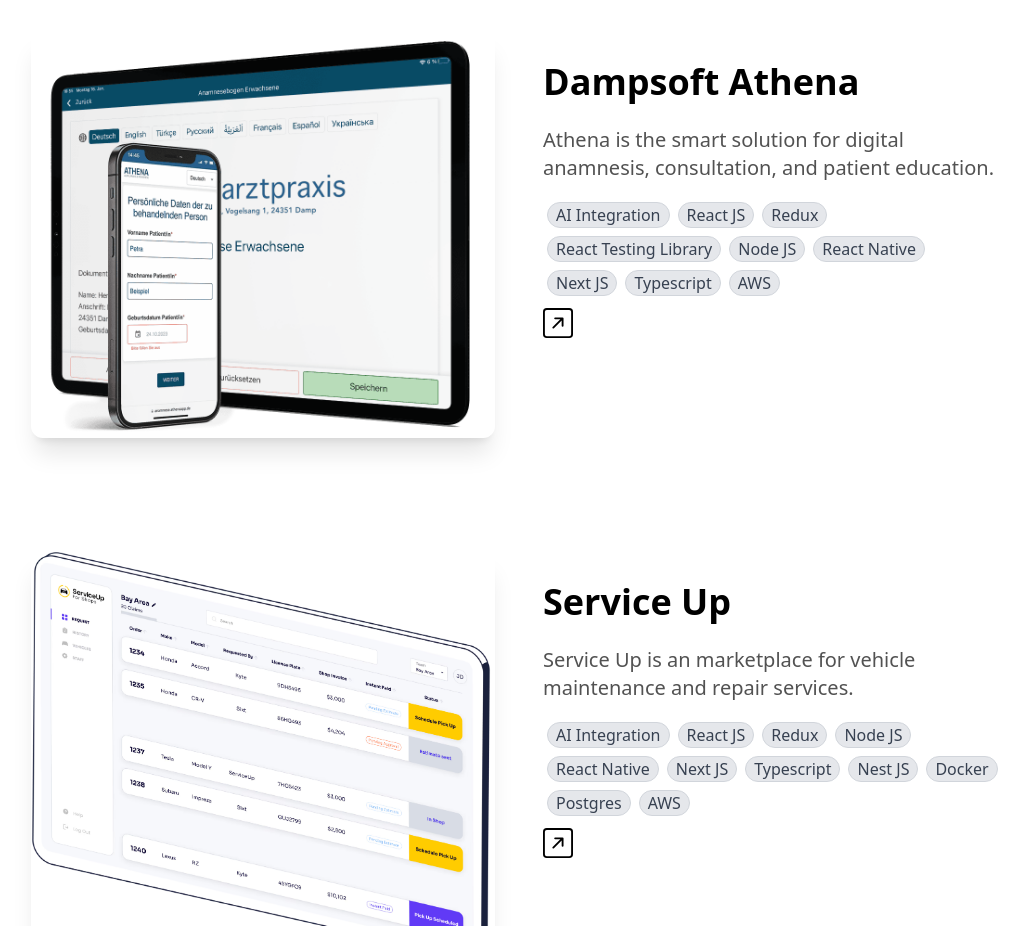
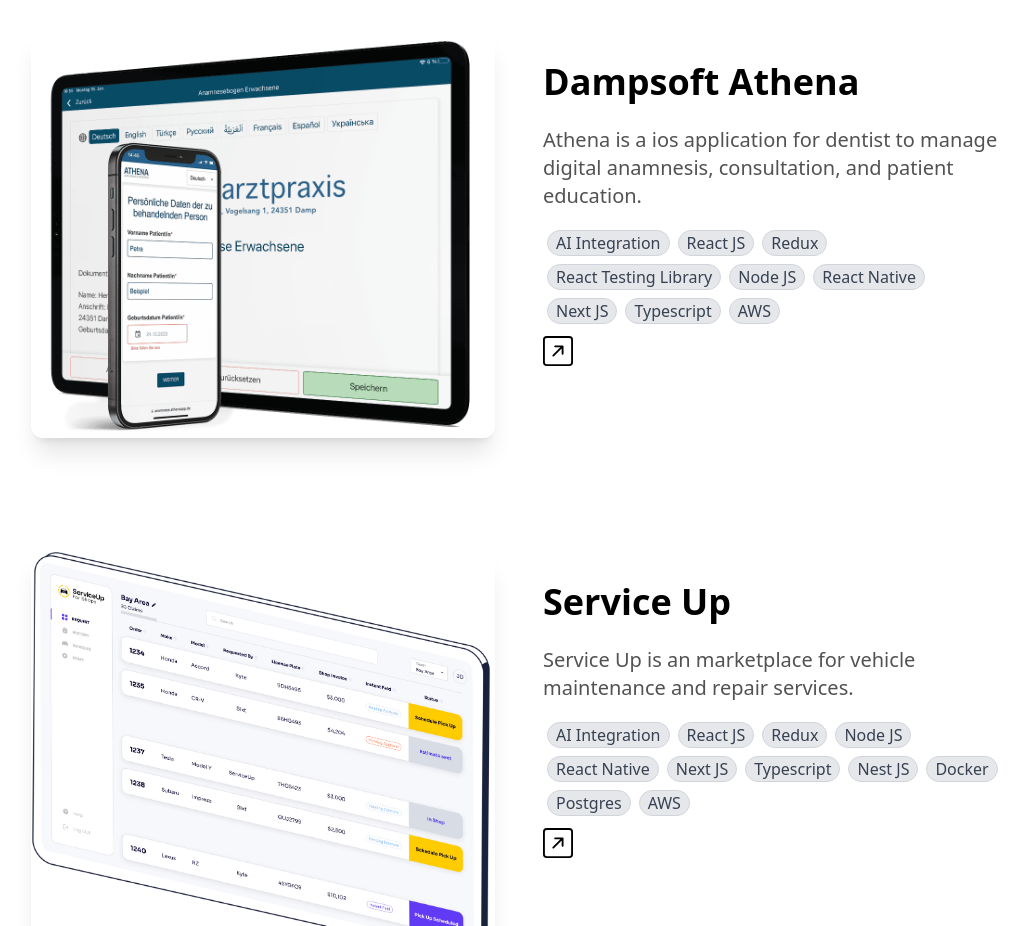
Before and after one commit to Smritibajaj/portfolio-next-js, a Next.js app: page / in a window 1280 px wide. Shown: the part 1960-2886 px from the top of the page, without its empty margins (121-1150 px from the left). Built offline with nearby package versions, Linux system fonts and the light colour scheme.

Commit message:
added products

```diff
--- a/components/ProjectsSection.tsx
+++ b/components/ProjectsSection.tsx
@@ -8,7 +8,7 @@
   {
     name: "Dampsoft Athena",
     description:
-      "Athena is the smart solution for digital anamnesis, consultation, and patient education. ",
+      "Athena is a ios application for dentist to manage digital anamnesis, consultation, and patient education.",
     image: "/athena.png",
     // github: "https://github.com/grorapid/indiehustle-frontend.git",
     link: "https://www.dampsoft.com/athena/",
```
